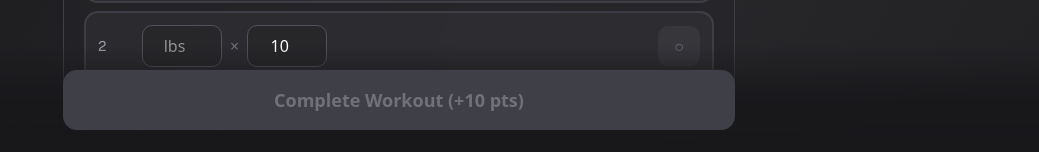
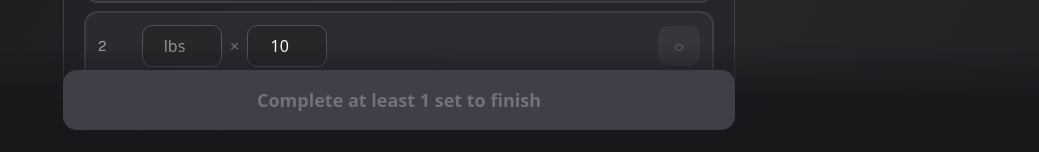
Before and after one commit to cougtrades/gym-gamify, a Next.js app: page /workout/legs in a window 1280 px wide. Shown: the part 646-798 px from the top of the page, without its empty margins (241-1280 px from the left). Built offline with nearby package versions, Linux system fonts and the light colour scheme.

Commit message:
Update points system: 10 pts per set + 20 bonus for completing all

```diff
--- a/app/workout/[id]/page.tsx
+++ b/app/workout/[id]/page.tsx
@@ -81,7 +81,8 @@ export default function WorkoutPage() {
 
   const completeWorkout = () => {
     // TODO: Save to Supabase
-    alert(`Workout complete! Duration: ${formatTime(elapsedSeconds)}`)
+    const bonusMessage = allSetsComplete ? ' (includes +20 bonus for completing all sets!)' : ''
+    alert(`Workout complete!\n\nPoints earned: ${totalPoints}${bonusMessage}\nDuration: ${formatTime(elapsedSeconds)}`)
     router.push('/')
   }
 
@@ -103,6 +104,11 @@ export default function WorkoutPage() {
     (acc, ex) => acc + (ex.sets?.filter((s) => s.completed).length || 0),
     0
   )
+
+  // Points calculation: 10 per set, +20 bonus for completing all
+  const pointsEarned = completedSets * 10
+  const allSetsComplete = completedSets === totalSets && totalSets > 0
+  const totalPoints = pointsEarned + (allSetsComplete ? 20 : 0)
 
   return (
     <main className="min-h-screen bg-gradient-to-br from-zinc-900 via-zinc-800 to-zinc-900 p-6 pb-32">
@@ -197,7 +203,10 @@ export default function WorkoutPage() {
               disabled={completedSets === 0}
               className="w-full bg-green-500 hover:bg-green-600 disabled:bg-zinc-700 disabled:text-zinc-500 text-white font-bold py-4 px-6 rounded-xl text-lg transition-all disabled:cursor-not-allowed"
             >
-              Complete Workout (+10 pts)
+              {completedSets === 0
+                ? 'Complete at least 1 set to finish'
+                : `Complete Workout (+${totalPoints} pts${allSetsComplete ? ' 🔥' : ''})`
+              }
             </button>
           </div>
         </div>
```
